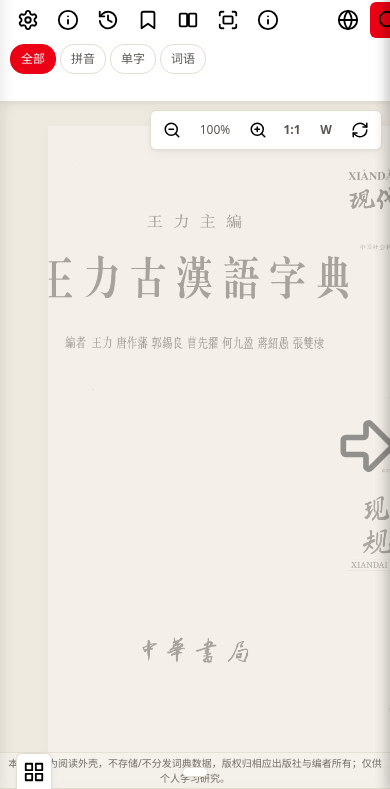
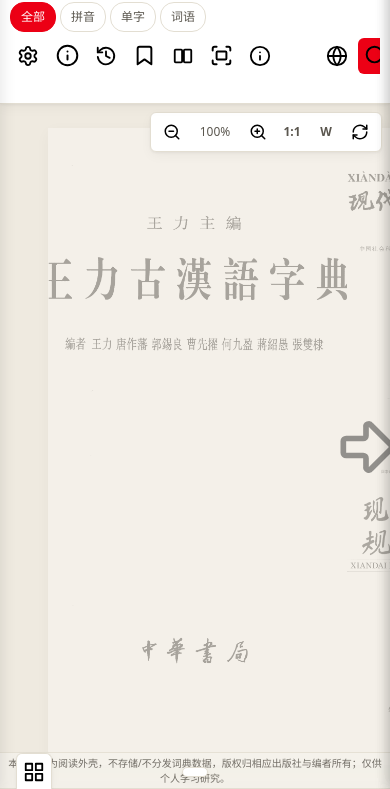
Before and after one commit to apnn633/dictkit-pro, a website built with Vite: page index.html in a window 390 px wide. Shown: the part 55-844 px from the top of the page. Built offline with nearby package versions, Linux system fonts and the light colour scheme; files whose address does not match are found by name.

Commit message:
fix: skip local config in prod & fix search buttons overflow
1. config.ts：发布版（PROD）直接跳过本地 data/dicts.json，仅 dev 环境尝试。
   避免命中 GitHub Pages 对不存在路径返回 200+HTML 的伪成功响应。

2. layout.css：修复搜索按钮组溢出导致搜索按钮被挤出布局。
   - 桌面端 .search-buttons 改为 flex:0 1 auto + min-width:0，允许收缩换行
   - 移动端 .search-buttons 占满整行并横向滚动（与 filter 一致）

```diff
--- a/src/core/config.ts
+++ b/src/core/config.ts
@@ -60,13 +60,17 @@ async function fetchJSON(url: string): Promise<DictConfig> {
  * 填充 state.config / dicts / files / fonts / dataSources / defaults。
  */
 export async function loadConfig(): Promise<DictConfig> {
-  // 1) 本地（dev 环境或自带 data 的部署）
+  // 1) 本地（仅 dev 环境：Vite dev server 下 import.meta.env.DEV 为 true，
+  //    且 data/ 符号链接存在时可用）。发布版（PROD）直接跳过，避免命中
+  //    GitHub Pages 对不存在路径返回 200+HTML 的伪成功响应。
+  if (import.meta.env.DEV) {
     try {
       const config = await fetchJSON(LOCAL_CONFIG_PATH);
       applyConfig(config, false);
       return config;
     } catch (err) {
       console.warn(`本地配置加载失败，尝试远程：`, err);
+    }
   }
   // 2) 远程候选（发布到 GitHub Pages、无本地 data 时）
   const candidates = remoteConfigCandidates();
--- a/src/styles/layout.css
+++ b/src/styles/layout.css
@@ -96,7 +96,9 @@ body {
 .search-buttons {
     display: flex;
     gap: 4px;
-    flex: 0 0 auto;
+    /* 允许按钮组收缩并在空间不足时整体换行到下一行，避免溢出容器 */
+    flex: 0 1 auto;
+    min-width: 0;
     position: relative;
 }
 
@@ -492,6 +494,8 @@ body {
 @media (max-width: 720px) {
     .search-container { padding: 8px 10px; gap: 6px; }
     .search-filter { order: 5; width: 100%; overflow-x: auto; }
+    /* 按钮组在窄屏占满整行并横向滚动，避免搜索按钮被挤出布局 */
+    .search-buttons { order: 6; width: 100%; overflow-x: auto; padding-bottom: 2px; }
     .filter-chip { white-space: nowrap; }
     .viewer-frame { padding: 24px 48px; }
     .nav-arrow { width: 48px; }
```
Lines whose indentation alone changed are shown as unchanged.
